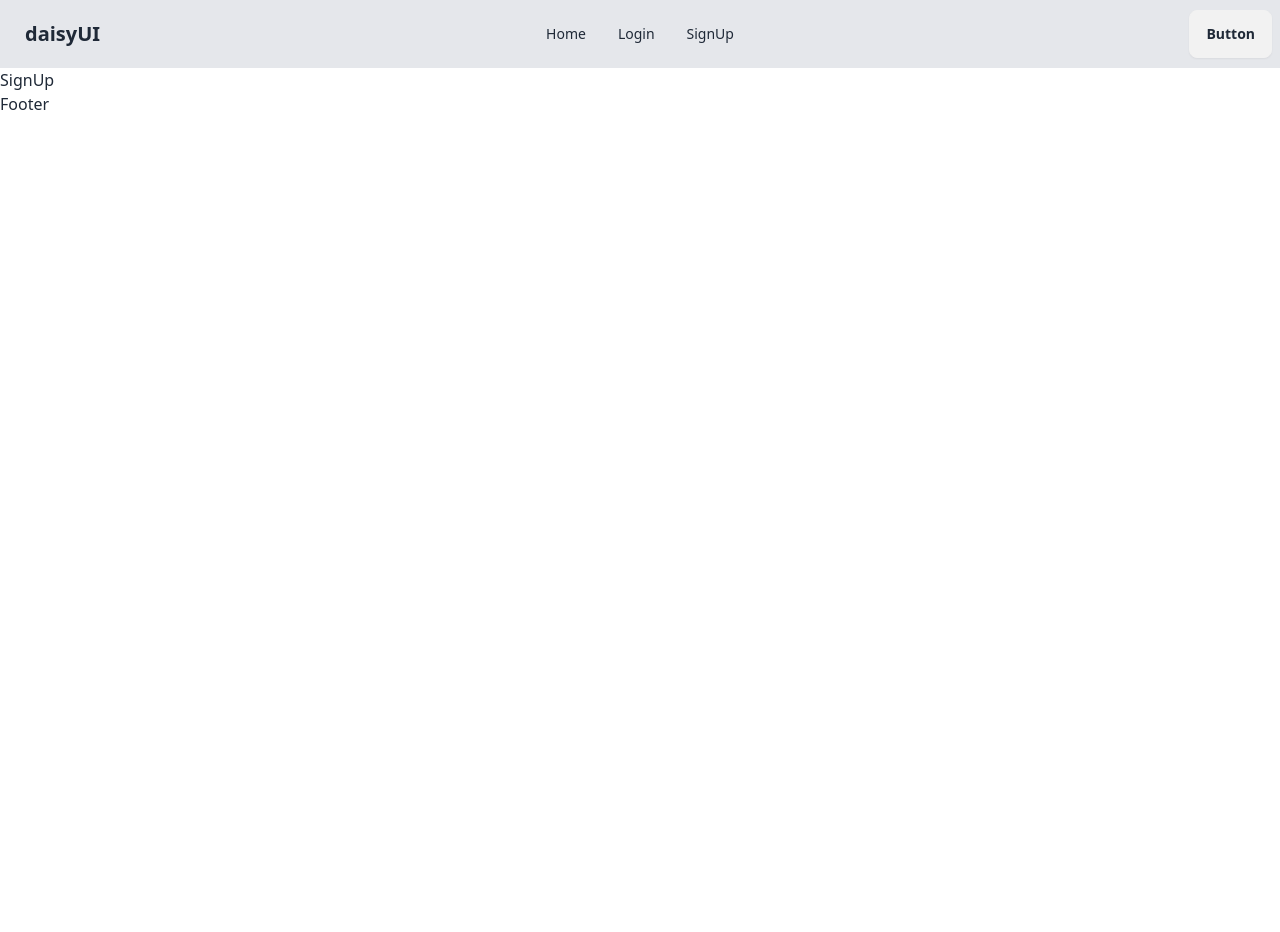
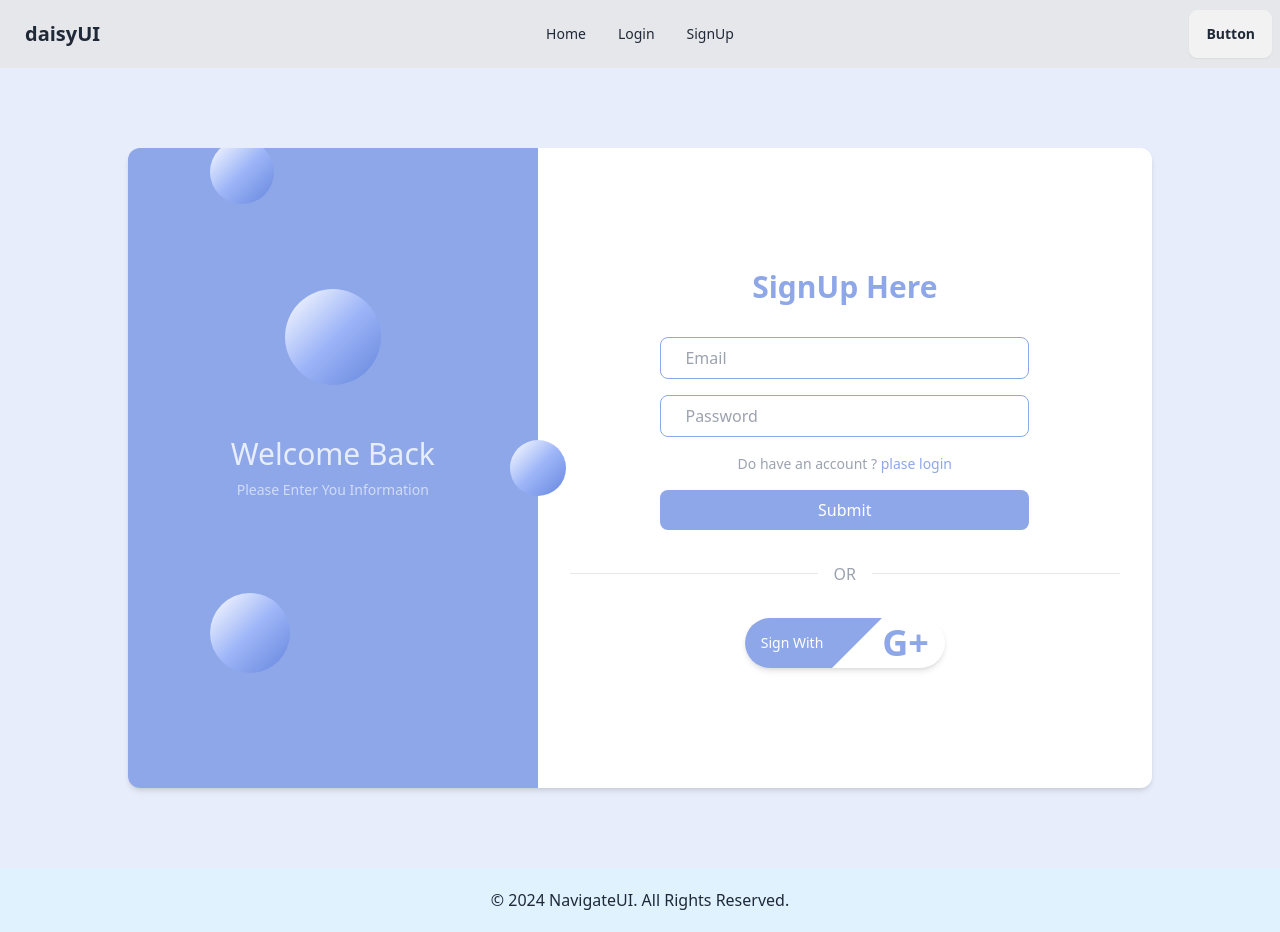
Before and after one commit to Animes101/fire-base-login-user, a React (Vite) app: page /signUp in a window 1280 px wide. Before the commit the page ends 800 px from the top, so only its background shows below. Built offline with nearby package versions, Linux system fonts and the light colour scheme.

Commit message:
add handle submit function

```diff
--- a/src/components/layout/Footer.jsx
+++ b/src/components/layout/Footer.jsx
@@ -1,8 +1,9 @@
-import React from 'react'
 
 const Footer = () => {
   return (
-    <div>Footer</div>
+    <footer className="bg-sky-100 py-5 text-center">
+            <p>&copy; 2024 NavigateUI. All Rights Reserved.</p>
+        </footer>
   )
 }
 
--- a/src/components/layout/Header.jsx
+++ b/src/components/layout/Header.jsx
@@ -3,7 +3,7 @@ import Navbar from './../Navbar';
 
 const Header = () => {
   return (
-    <div>
+    <div className="min-h-[calc(100vh - 300px)]">
       <Navbar />
     </div>
   )
--- a/src/components/layout/Root.jsx
+++ b/src/components/layout/Root.jsx
@@ -5,11 +5,11 @@ import Footer from "./Footer"
 
 const Root = () => {
   return (
-    <>
+    <div className="min-h-[calc(100vh - 300px)]">
         <Header />
         <Outlet />
         <Footer />
-    </>
+    </div>
   )
 }
 
--- a/src/pages/Home.jsx
+++ b/src/pages/Home.jsx
@@ -2,7 +2,29 @@
 
 const Home = () => {
   return (
-    <div className="text-center">Home</div>
+    <section className="flex min-h-[700px]  w-full items-center justify-center bg-white px-8">
+    <div className="flex w-full max-w-6xl gap-10 lg:flex-row flex-col items-center justify-between">
+      <div className="max-w-md md:space-y-6 sm:space-y-5 space-y-4">
+        <h1 className="lg:text-5xl sm:text-4xl text-3xl font-bold leading-tight text-gray-900">Take your business to the next level.</h1>
+        <p className="lg:text-lg sm:text-base text-sm text-gray-600">
+          Track and improve the growth of your business. Send the right customers your way with this tool
+        </p>
+        <div className="flex space-x-4">
+          <button className="inline-flex flex-nowrap items-center justify-center rounded-md text-sm font-medium ring-offset-background transition-colors focus-visible:outline-none focus-visible:ring-2 focus-visible:ring-ring focus-visible:ring-offset-2 disabled:pointer-events-none disabled:opacity-50 hover:bg-primary/90 h-10 px-4 py-2 bg-blue-600 text-white">
+            Get Started
+          </button>
+          <button className="inline-flex items-center justify-center rounded-md text-sm font-medium ring-offset-background transition-colors focus-visible:outline-none focus-visible:ring-2 focus-visible:ring-ring focus-visible:ring-offset-2 disabled:pointer-events-none disabled:opacity-50 hover:bg-primary/90 h-10 px-4 py-2 bg-transparent text-blue-600">
+            Learn More
+          </button>
+        </div>
+        <p className="text-sm text-gray-500">Trusted by 5000+ Users</p>
+      </div>
+      <div className="relative">
+        <img src="https://images.unsplash.com/photo-1519085360753-af0119f7cbe7"  className="relative md:h-[600px]  sm:h-[500px] h-[300px]  w-[500px] bg-gray-400 rounded-b-full object-cover" alt="hero navigate ui"/>
+      </div>
+    </div>
+  </section>
+
   )
 }
 
--- a/src/pages/Login.jsx
+++ b/src/pages/Login.jsx
@@ -1,8 +1,60 @@
+const Login = () => {
+  const handleLogin = (e) => {
+    e.preventDefault();
 
-const Login = () => {
+   const email=e.target.email.value;
+   const password=e.target.password.value;
+
+   console.log(email,password)
+
+  };
   return (
-    <div>Login</div>
-  )
-}
+    <div className="flex justify-center items-center h-screen">
+      <div className="w-full mx-auto lg:w-[800px] shadow-lg bg-white flex group text-[#0095ff]">
+        <div className="w-1/2 min-h-full bg-[#0095ff] relative overflow-hidden hidden lg:block">
+          <h1 className="text-white text-2xl absolute bottom-3 right-3 text-right">
+            Hey! <br /> Welcome to
+            <br /> My website
+          </h1>
+          <span className="bg-sky-800/20 w-32 h-32 -top-8 -left-8 rounded-full absolute z-20 group-hover:w-56 group-hover:h-56 duration-500"></span>
+          <span className="bg-sky-800/50 w-36 h-36 -top-5 -left-5  rounded-full absolute z-10"></span>
+        </div>
+        <form onSubmit={handleLogin} className="p-8 flex-1">
+          <h1 className="text-4xl pb-4">Login</h1>
+          <div className="space-y-5">
+            <label htmlFor="email_" className="block">
+              Email
+            </label>
+            <input
+              id="email_"
+              type="email"
+              name='email'
+              placeholder="example@example.com"
+              className="p-3 block w-full shadow-lg outline-none border-2 rounded-md border-dashed  invalid:border-red-700 valid:border-[#0095ff]"
+            />
+            <label htmlFor="password_" className="block">
+              Password
+            </label>
+            <input
+              id="password_"
+              type="password"
+              placeholder=".............."
+              name='password'
+              min={5}
+              className="p-3 block w-full shadow-lg outline-none border-2 rounded-md border-dashed invalid:border-red-700 valid:border-[#0095ff]"
+            />
+          </div>
+          {/* button type will be submit for handling form submission*/}
+          <button
+            type="submit"
+            className="py-2 px-5 mb-4 mt-8 overflow-hidden shadow-lg border-2 rounded-md border-dashed border-[#0095ff] before:block before:absolute before:translate-x-full before:inset-0 before:bg-[#0095ff] before:hover:translate-x-0  before:duration-300 before:rounded-s-full before:-z-10 after:-z-10 after:rounded-e-full after:duration-300 after:hover:translate-x-0 after:block after:absolute after:-translate-x-full after:inset-0 after:bg-[#0095ff] relative inline-block hover:text-white z-50"
+          >
+            Submit
+          </button>
+        </form>
+      </div>
+    </div>
+  );
+};
 
-export default Login
+export default Login;
--- a/src/pages/SignUp.jsx
+++ b/src/pages/SignUp.jsx
@@ -1,9 +1,101 @@
+import { useState } from "react";
+import { Link } from "react-router-dom";
+
+const SignUp = () => {
+
+    const [inputValidation ,setInputValidation]=useState('');
+
+    const hanldeSignUp=(e)=>{
+        e.preventDefault();
+
+        const emailId=e.target.email.value;
+        const password=e.target.password.value;
+
+        if(password.length < 4){
+            setInputValidation('please enter strong password and minimus 6 cherector')
+            return;
+        }
+
+        console.log(emailId,password);
 
 
-const SignUp = () => {
+
+        setInputValidation('')
+
+
+
+
+    }
   return (
-    <div>SignUp</div>
-  )
-}
+    <div className="">
+      <div>
+        <div className="flex h-screen items-center justify-center bg-[#8EA7E9]/20 p-6 md:p-0">
+          <div className="flex h-full w-full overflow-hidden rounded-xl shadow-md  md:h-[90%] md:w-[80%] lg:h-[80%]">
+            {/* register design side  */}
+            <div className="relative hidden h-full items-center justify-center bg-[#8EA7E9] md:flex md:w-[60%] lg:w-[40%]">
+              <div className="absolute -top-2 left-[20%] h-16 w-16 rounded-full bg-gradient-to-br  from-white via-[#9eb6f8] to-[#6585dd]"></div>
+              <div className="absolute bottom-[18%] left-[20%] h-20 w-20 rounded-full bg-gradient-to-br  from-white via-[#9eb6f8] to-[#6585dd]"></div>
+              <div className="absolute -right-7 top-[50%] h-14 w-14 -translate-y-1/2 rounded-full bg-gradient-to-br from-white via-[#9eb6f8] to-[#6585dd] transition-all"></div>
+              <div className="absolute left-[50%] top-[22%] h-24 w-24 -translate-x-1/2 rounded-full  bg-gradient-to-br from-white via-[#9eb6f8] to-[#6585dd]"></div>
+              <div className="space-y-2 text-center">
+                <h2 className="text-3xl font-medium text-white/80 ">
+                  Welcome Back
+                </h2>
+                <p className="animate-pulse text-sm text-white/60">
+                  Please Enter You Information
+                </p>
+              </div>
+            </div>
+            {/* input side  */}
+            <div className="flex w-full flex-col justify-center bg-white py-10 lg:w-[60%]">
+              <h2 className="pb-8 text-center text-3xl font-bold text-[#8EA7E9]">
+                SignUp Here
+              </h2>
+              <form onSubmit={hanldeSignUp} className="flex  w-full flex-col items-center justify-center gap-4">
+                <input
+                  className="w-[80%] rounded-lg border border-[#8EA7E9] px-6 py-2 focus:outline-none focus:ring-2 focus:ring-[#8EA7E9]/50 md:w-[60%]"
+                  type="email"
+                  placeholder="Email"
+                  name="email"
+                />
+                <input
+                  className="w-[80%] rounded-lg border border-[#8EA7E9] px-6 py-2 focus:outline-none focus:ring-2 focus:ring-[#8EA7E9]/50 md:w-[60%]"
+                  type="password"
+                  placeholder="Password"
+                  name="password"
+                />
+                {inputValidation && <p className="text-red-500 font-normal font-bold">{inputValidation}</p>}
+                <p className="text-[14px] text-gray-400">
+                  Do have an account ?{" "}
+                  <Link to='/login' className="text-[#8EA7E9] "> plase login</Link>
+                </p>
+                <input
+                  className="w-[80%] rounded-lg bg-[#8EA7E9] px-6 py-2 font-medium text-white md:w-[60%]"
+                  type="submit"
+                />
+              </form>
+              {/* divider  */}
+              <div className="my-8 flex items-center px-8">
+                <hr className="flex-1" />
+                <div className="mx-4 text-gray-400">OR</div>
+                <hr className="flex-1" />
+              </div>
+              {/* sign with google */}
+              <div className="mx-auto flex h-[50px] w-[200px] items-center overflow-hidden rounded-full shadow-md duration-300 hover:scale-95 hover:shadow">
+                <div className="flex h-full w-[50%] items-center bg-[#8EA7E9] pl-4 text-sm text-white">
+                  Sign With
+                </div>
+                <span className="right-0 top-0 h-0 w-0 -rotate-90 border-b-[50px] border-r-[50px] border-b-transparent border-r-[#8EA7E9] group-hover:hidden"></span>
+                <span className="pr-4 text-4xl font-bold text-[#8EA7E9]">
+                  G+
+                </span>
+              </div>
+            </div>
+          </div>
+        </div>
+      </div>
+    </div>
+  );
+};
 
-export default SignUp
+export default SignUp;
```
